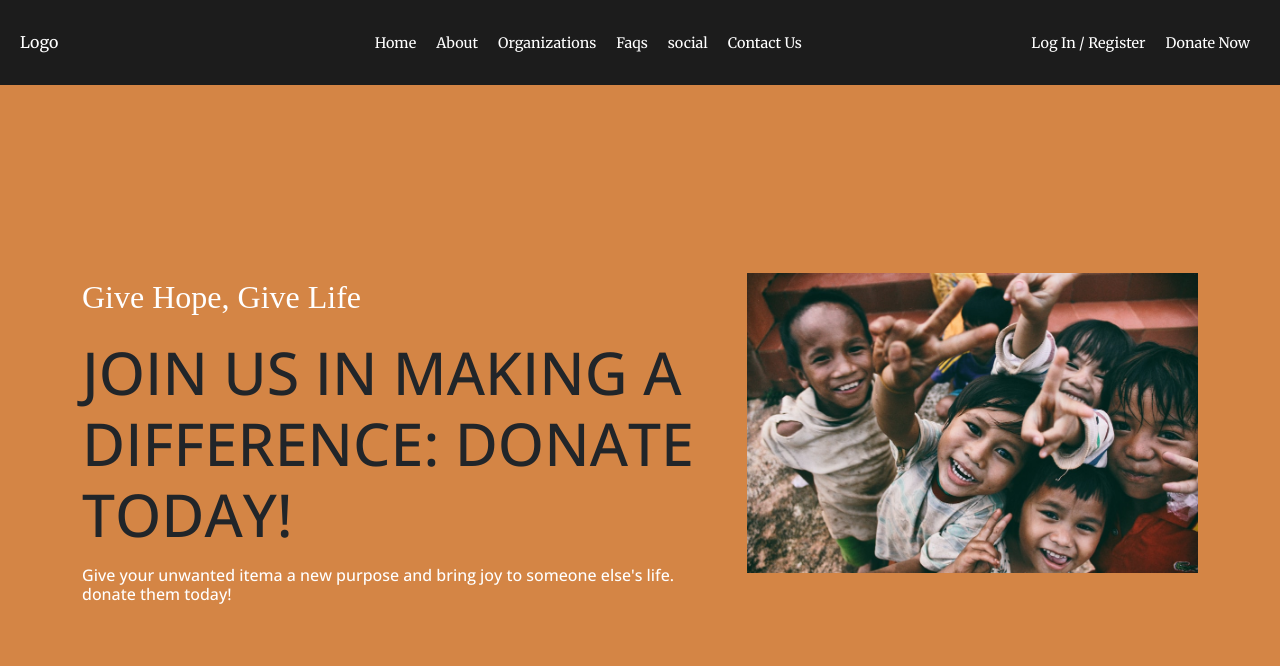
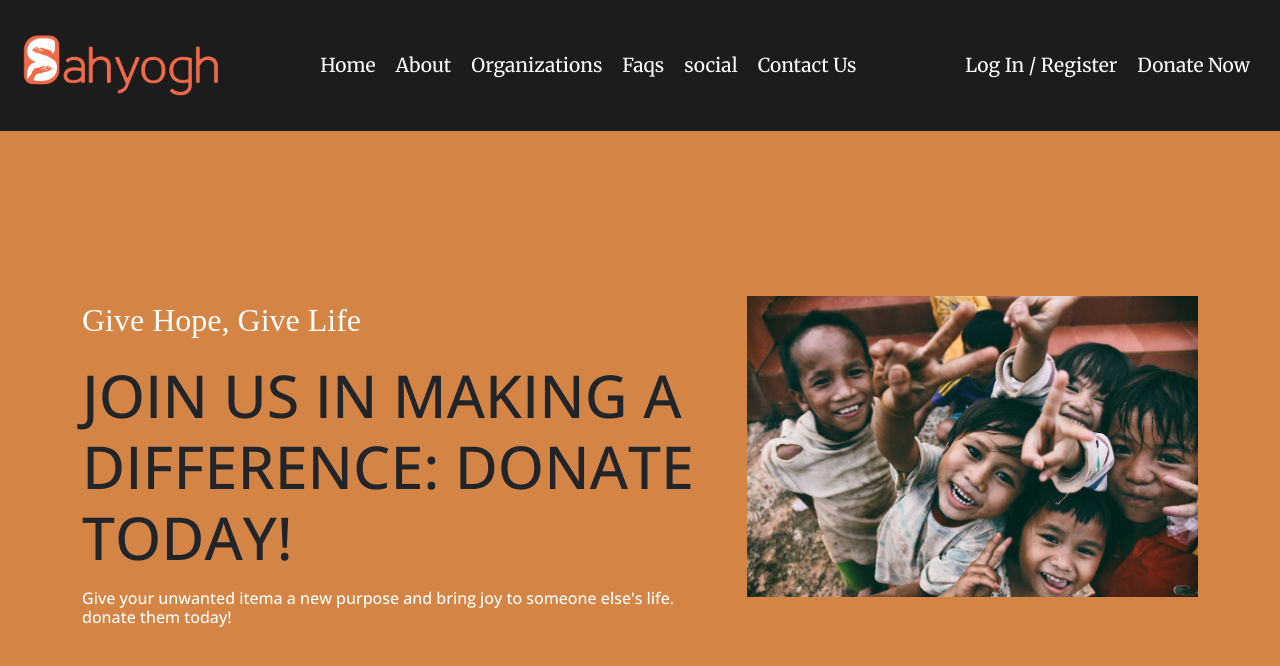
Before and after one commit to kankuro12/fyp-donation-frontend, a React (Create React App) app: page /home in a window 1280 px wide. Shown: the top 666 px of the page. Built offline with nearby package versions, Linux system fonts and the light colour scheme; a web font is replaced by a local one.

Commit message:
all managed

```diff
--- a/src/components/components.css
+++ b/src/components/components.css
@@ -9,7 +9,7 @@
     color:white !important;
     text-decoration: none;
     margin: 0px 10px;
-    font-size: 0.9rem;
+    font-size: 1.2rem;
 
 }
 
--- a/src/components/menu.js
+++ b/src/components/menu.js
@@ -22,7 +22,9 @@ export default function Menu() {
         ismob ?
             <div className="mobilemenu">
                 <div className='mobilemenu-header d-flex justify-content-between px-3'>
-                    <span>Logo</span>
+                    <span>
+                        <img src="/logo-crop.png" alt="" style={{maxWidth:"200px"}} />
+                    </span>
                     <span onClick={() => setshow(!show)}>
                         {
                             show ?
@@ -65,8 +67,11 @@ export default function Menu() {
             <div className="  Menu">
                 <div className="">
 
-                    <div className="d-flex ">
-                        <div className="parts col-md-2">Logo</div>
+                    <div className="d-flex align-items-center">
+                        <div className="parts col-md-2">
+                            <img src="/logo-crop.png" alt="" style={{maxWidth:"200px"}} />
+
+                        </div>
                         <div className="parts col-md-7 text-center">
                             <Link className="link" to="/home">Home</Link>
                             <Link className="link" to="/about">About</Link>
```
Also changed, not shown: public/logo-crop.png (added).
